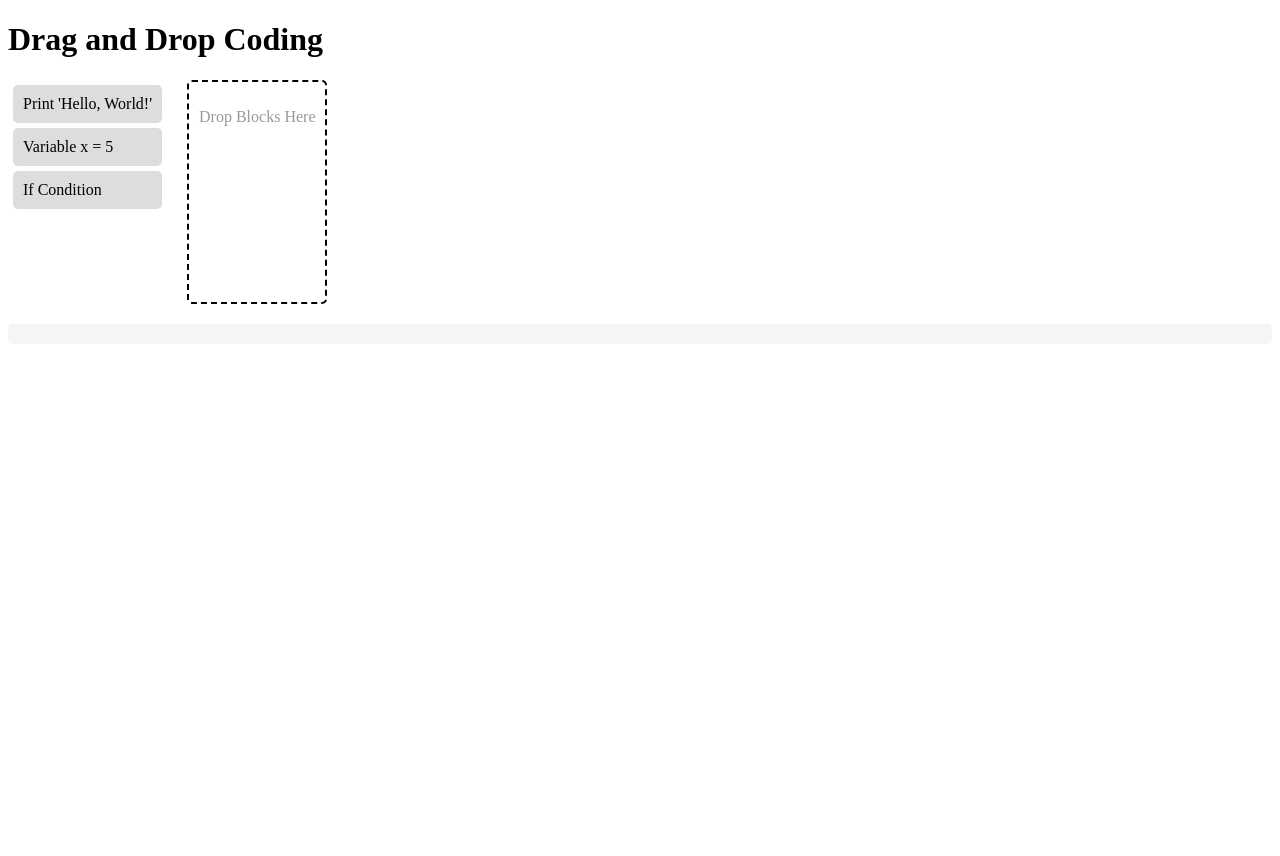
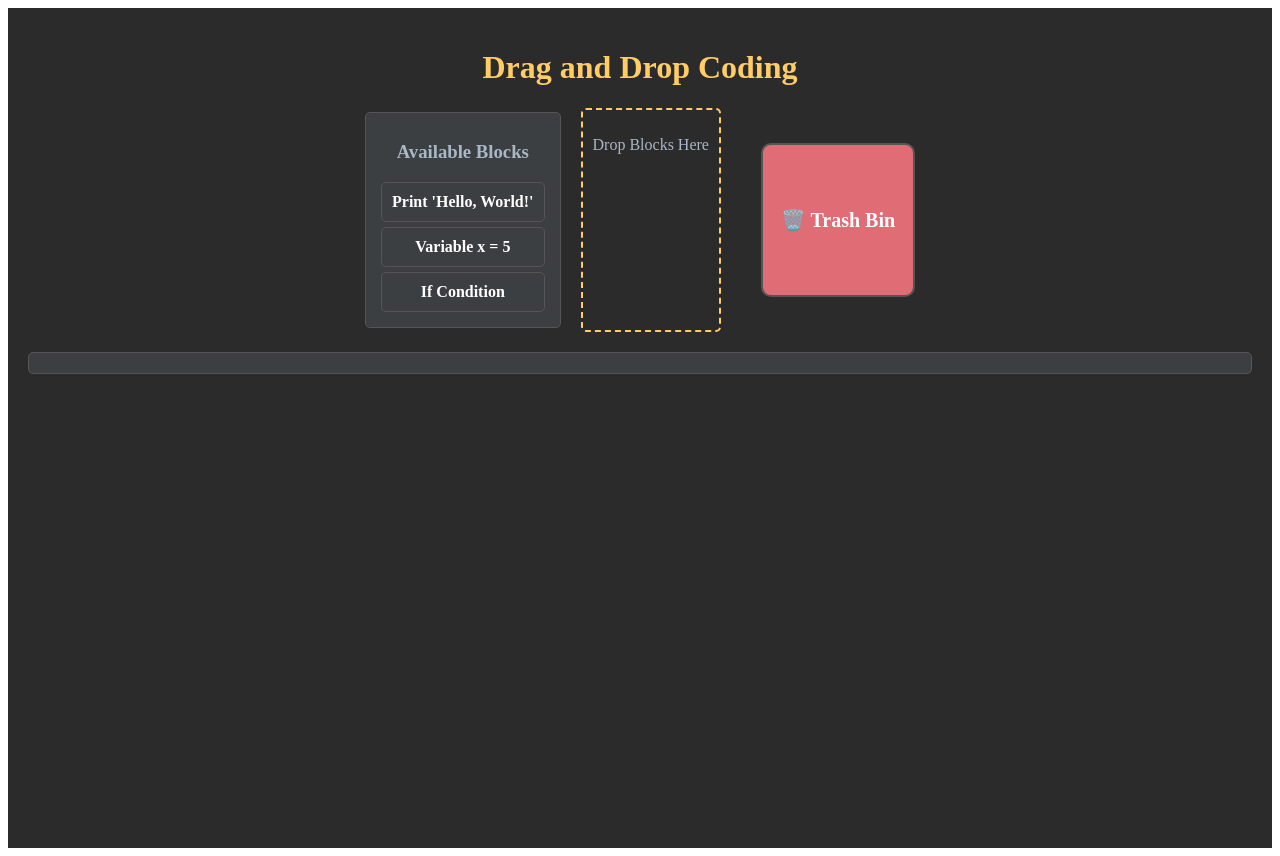
Before and after one commit to ivan-chong/ichack25, a React (Vite) app in the folder draggle/: page / in a window 1280 px wide. Before the commit the page ends 800 px from the top, so only its background shows below. Built offline with nearby package versions, Linux system fonts and the light colour scheme.

Commit message:
Add deletion of blocks

```diff
--- a/draggle/src/App.tsx
+++ b/draggle/src/App.tsx
@@ -1,12 +1,11 @@
 import React, { useState } from "react";
 import {
   DndContext,
-  useDraggable,
   useDroppable,
+  useSensors,
+  useSensor,
+  PointerSensor,
   closestCorners,
-  PointerSensor,
-  useSensor,
-  useSensors,
   DragEndEvent,
 } from "@dnd-kit/core";
 import {
@@ -16,6 +15,17 @@ import {
   verticalListSortingStrategy,
 } from "@dnd-kit/sortable";
 import { CSS } from "@dnd-kit/utilities";
+
+// Define JetBrains-inspired colors
+const theme = {
+  background: "#2B2B2B",
+  panel: "#3C3F41",
+  border: "#555",
+  text: "#FFFFFF",
+  highlight: "#FFCC66",
+  error: "#E06C75",
+  accent: "#A9B7C6",
+};
 
 // Define block structure
 interface Block {
@@ -31,30 +41,8 @@ const blocks: Block[] = [
   { id: "if", label: "If Condition", code: "if x > 0:\n    print('Positive')" },
 ];
 
-// Individual draggable block from the block list
-const BlockItem = ({ block }: { block: Block }) => {
-  const { attributes, listeners, setNodeRef } = useDraggable({ id: block.id });
-
-  return (
-    <div
-      ref={setNodeRef}
-      {...listeners}
-      {...attributes}
-      style={{
-        padding: "10px",
-        margin: "5px",
-        backgroundColor: "#ddd",
-        cursor: "grab",
-        borderRadius: "5px",
-      }}
-    >
-      {block.label}
-    </div>
-  );
-};
-
 // Sortable block inside the Drop Zone
-const SortableBlock = ({ block, onRemove }: { block: Block; onRemove: (id: string) => void }) => {
+const SortableBlock = ({ block }: { block: Block }) => {
   const { attributes, listeners, setNodeRef, transform, transition } = useSortable({ id: block.id });
 
   const style = {
@@ -62,117 +50,156 @@ const SortableBlock = ({ block, onRemove }: { block: Block; onRemove: (id: strin
     transition,
     display: "flex",
     alignItems: "center",
-    justifyContent: "space-between",
-    padding: "10px",
+    justifyContent: "center",
+    padding: "15px",
     marginBottom: "5px",
-    backgroundColor: "#f0f0f0",
+    backgroundColor: theme.panel,
     borderRadius: "5px",
     cursor: "grab",
+    color: theme.text,
+    border: `1px solid ${theme.border}`,
   };
 
   return (
     <div ref={setNodeRef} style={style} {...attributes} {...listeners}>
-      <span>{block.label}</span>
-      <button
-        onClick={() => onRemove(block.id)}
-        style={{
-          marginLeft: "10px",
-          padding: "5px",
-          cursor: "pointer",
-          backgroundColor: "red",
-          color: "white",
-          border: "none",
-          borderRadius: "3px",
-        }}
-      >
-        ❌
-      </button>
+      {block.label}
     </div>
   );
 };
 
 // Drop Zone component where users can drop and reorder blocks
-const DropZone = ({
-  droppedBlocks,
-  onRemove,
-}: {
-  droppedBlocks: Block[];
-  onRemove: (id: string) => void;
-}) => {
+const DropZone = ({ droppedBlocks }: { droppedBlocks: Block[] }) => {
   const { setNodeRef } = useDroppable({ id: "dropzone" });
 
   return (
-    <SortableContext items={droppedBlocks.map((block) => block.id)} strategy={verticalListSortingStrategy}>
     <div
       ref={setNodeRef}
       style={{
         minHeight: "200px",
         padding: "10px",
-          border: "2px dashed #000",
-          backgroundColor: "#fff",
+        border: `2px dashed ${theme.highlight}`,
+        backgroundColor: theme.background,
         borderRadius: "5px",
+        color: theme.accent,
+        position: "relative",
       }}
     >
+      <SortableContext items={droppedBlocks.map((block) => block.id)} strategy={verticalListSortingStrategy}>
         {droppedBlocks.length === 0 ? (
-          <p style={{ textAlign: "center", color: "#999" }}>Drop Blocks Here</p>
+          <p style={{ textAlign: "center", color: theme.accent }}>Drop Blocks Here</p>
         ) : (
-          droppedBlocks.map((block) => <SortableBlock key={block.id} block={block} onRemove={onRemove} />)
+          droppedBlocks.map((block) => <SortableBlock key={block.id} block={block} />)
         )}
+      </SortableContext>
     </div>
-    </SortableContext>
+  );
+};
+
+// Trash Bin component
+const TrashBin = () => {
+  const { setNodeRef } = useDroppable({ id: "trash-bin" });
+
+  return (
+    <div
+      ref={setNodeRef}
+      style={{
+        width: "150px",
+        height: "150px",
+        backgroundColor: theme.error,
+        borderRadius: "10px",
+        display: "flex",
+        alignItems: "center",
+        justifyContent: "center",
+        color: "white",
+        fontSize: "20px",
+        fontWeight: "bold",
+        border: `2px solid ${theme.border}`,
+        marginLeft: "20px",
+      }}
+    >
+      🗑️ Trash Bin
+    </div>
   );
 };
 
 // Main App component
 const App = () => {
   const [droppedBlocks, setDroppedBlocks] = useState<Block[]>([]);
-
   const sensors = useSensors(useSensor(PointerSensor));
 
   const handleDrop = (id: string) => {
-    // Prevent adding duplicate blocks
-    if (!droppedBlocks.some((block) => block.id === id)) {
     const block = blocks.find((b) => b.id === id);
     if (block) {
-        setDroppedBlocks((prev) => [...prev, { ...block, id: `${block.id}-${prev.length}` }]); // Unique ID per drop
+      const newBlock = { ...block, id: `${block.id}-${Date.now()}` }; // Unique ID
+      setDroppedBlocks((prev) => [...prev, newBlock]);
     }
-    }
-  };
-
-  const handleRemove = (id: string) => {
-    setDroppedBlocks((prev) => prev.filter((block) => block.id !== id));
   };
 
   const handleDragEnd = (event: DragEndEvent) => {
     const { active, over } = event;
-    if (!over || active.id === over.id) return;
 
+    if (!over) return;
+
+    if (over.id === "trash-bin") {
+      // Block dragged into the trash bin, delete it
+      setDroppedBlocks((prev) => prev.filter((block) => block.id !== active.id));
+    } else if (droppedBlocks.some((block) => block.id === active.id)) {
+      // Reorder blocks inside the Drop Zone
       const oldIndex = droppedBlocks.findIndex((block) => block.id === active.id);
       const newIndex = droppedBlocks.findIndex((block) => block.id === over.id);
 
       if (oldIndex !== -1 && newIndex !== -1) {
         setDroppedBlocks((prev) => arrayMove(prev, oldIndex, newIndex));
       }
+    }
   };
 
   return (
+    <div style={{ backgroundColor: theme.background, height: "100vh", color: theme.text, padding: "20px" }}>
       <DndContext
         sensors={sensors}
         collisionDetection={closestCorners}
         onDragEnd={handleDragEnd}
-      onDragStart={({ active }) => handleDrop(active.id)} // Fix: Ensure drag starts correctly
       >
-      <h1>Drag and Drop Coding</h1>
-      <div style={{ display: "flex", gap: "20px" }}>
+        <h1 style={{ textAlign: "center", color: theme.highlight }}>Drag and Drop Coding</h1>
+
+        <div style={{ display: "flex", gap: "20px", justifyContent: "center", alignItems: "center" }}>
           {/* Blocks that can be dragged */}
-        <div>
+          <div
+            style={{
+              backgroundColor: theme.panel,
+              padding: "10px",
+              borderRadius: "5px",
+              border: `1px solid ${theme.border}`,
+            }}
+          >
+            <h3 style={{ textAlign: "center", color: theme.accent }}>Available Blocks</h3>
             {blocks.map((block) => (
-            <BlockItem key={block.id} block={block} />
+              <div
+                key={block.id}
+                onMouseDown={() => handleDrop(block.id)}
+                style={{
+                  padding: "10px",
+                  margin: "5px",
+                  backgroundColor: theme.panel,
+                  color: theme.text,
+                  cursor: "grab",
+                  borderRadius: "5px",
+                  textAlign: "center",
+                  fontWeight: "bold",
+                  border: `1px solid ${theme.border}`,
+                }}
+              >
+                {block.label}
+              </div>
             ))}
           </div>
 
           {/* Drop Zone (Sortable) */}
-        <DropZone droppedBlocks={droppedBlocks} onRemove={handleRemove} />
+          <DropZone droppedBlocks={droppedBlocks} />
+
+          {/* Trash Bin */}
+          <TrashBin />
         </div>
 
         {/* Code Output */}
@@ -180,13 +207,18 @@ const App = () => {
           style={{
             marginTop: "20px",
             padding: "10px",
-          backgroundColor: "#f5f5f5",
+            backgroundColor: theme.panel,
             borderRadius: "5px",
+            border: `1px solid ${theme.border}`,
+            color: theme.highlight,
+            fontSize: "16px",
+            whiteSpace: "pre-wrap",
           }}
         >
           {droppedBlocks.map((block) => block.code).join("\n")}
         </pre>
       </DndContext>
+    </div>
   );
 };
 
```
Lines whose indentation alone changed are shown as unchanged.
